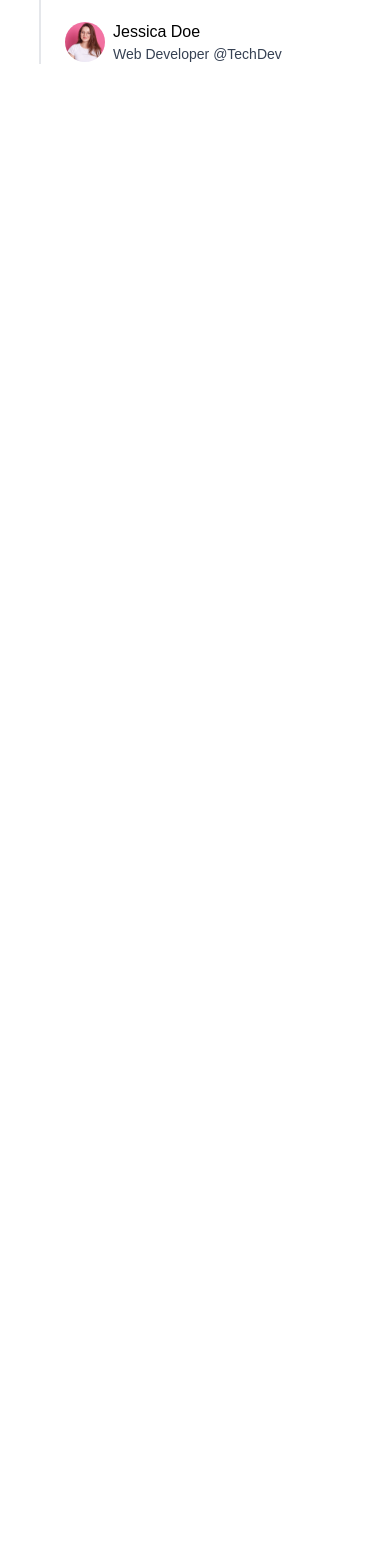
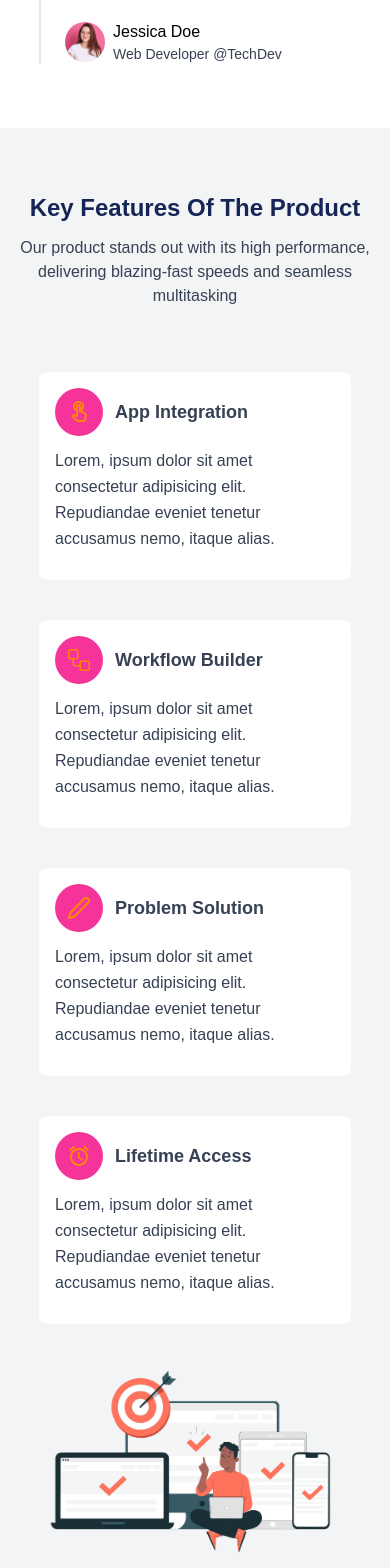
Before and after one commit to mohammadsalameen/TechDev, a Next.js app: page / in a window 390 px wide. Shown: the part 1760-3328 px from the top of the page. Built offline with nearby package versions, Linux system fonts and the light colour scheme; a web font is replaced by a local one.

Commit message:
responsive feature section

```diff
--- a/components/home/Home.tsx
+++ b/components/home/Home.tsx
@@ -1,12 +1,14 @@
 import React from 'react'
 import Hero from './hero/Hero'
 import About from './about/About'
+import Feature from './feature/Feature'
 
 const Home = () => {
   return (
     <div className='overflow-hidden h-[10000px]'>
       <Hero/>
       <About/>
+      <Feature/>
     </div>
   )
 }
--- /dev/null
+++ b/components/home/feature/Feature.tsx
@@ -0,0 +1,81 @@
+import React from 'react'
+import { GoWorkflow } from 'react-icons/go'
+import { LuPen } from 'react-icons/lu'
+import { MdAccessAlarm, MdOutlineTouchApp } from 'react-icons/md'
+import Image from 'next/image'
+
+const Feature = () => {
+  return (
+    <div className='bg-gray-100 pt-16 pb-16 '>
+      <div>
+        <h1 className='text-center text-2xl text-blue-950 font-bold '>Key Features Of The Product</h1>
+        <p className='mt-3 font-medium text-center text-gray-700 w-[90%] mx-auto sm:w-[70%] md:w-[50%]'>
+        Our product stands out with its high performance, delivering blazing-fast speeds and seamless multitasking
+        </p>
+      </div>
+      {/* Main grid  */}
+      <div className='w-[80%] mx-auto mt-16 grid grid-cols-1 lg:grid-cols-2 gap-10 items-center'>
+        {/* Inner grid  */}
+        <div className='grid grid-cols-1 md:grid-cols-2 gap-10 items-center'>
+            {/* First Box  */}
+            <div className='bg-white p-4 rounded-lg'>
+                <div className='flex items-center space-x-3'>
+                    {/* icon  */}
+                    <div className='w-12 h-12 rounded-3xl flex items-center justify-center bg-pink-500 bg-opacity-20 '>
+                        <MdOutlineTouchApp className = 'w-6 h-6 text-orange-400 '/>
+                    </div>
+                    {/* Heading  */}
+                    <h1 className='text-lg font-bold text-gray-700'>App Integration</h1>
+                </div>
+                <p className='mt-3 mb-3 text-gray-700 leading-relaxed'  >Lorem, ipsum dolor sit amet consectetur adipisicing elit. Repudiandae eveniet tenetur accusamus nemo, itaque alias.</p>
+            </div>
+
+             {/* second Box  */}
+             <div className='bg-white p-4 rounded-lg'>
+                <div className='flex items-center space-x-3'>
+                    {/* icon  */}
+                    <div className='w-12 h-12 rounded-3xl flex items-center justify-center bg-pink-500 bg-opacity-20 '>
+                        <GoWorkflow className = 'w-6 h-6 text-orange-400 '/>
+                    </div>
+                    {/* Heading  */}
+                    <h1 className='text-lg font-bold text-gray-700'>Workflow Builder</h1>
+                </div>
+                <p className='mt-3 mb-3 text-gray-700 leading-relaxed'  >Lorem, ipsum dolor sit amet consectetur adipisicing elit. Repudiandae eveniet tenetur accusamus nemo, itaque alias.</p>
+            </div>
+
+             {/* Third Box  */}
+             <div className='bg-white p-4 rounded-lg'>
+                <div className='flex items-center space-x-3'>
+                    {/* icon  */}
+                    <div className='w-12 h-12 rounded-3xl flex items-center justify-center bg-pink-500 bg-opacity-20 '>
+                        <LuPen className = 'w-6 h-6 text-orange-400 '/>
+                    </div>
+                    {/* Heading  */}
+                    <h1 className='text-lg font-bold text-gray-700'>Problem Solution</h1>
+                </div>
+                <p className='mt-3 mb-3 text-gray-700 leading-relaxed'  >Lorem, ipsum dolor sit amet consectetur adipisicing elit. Repudiandae eveniet tenetur accusamus nemo, itaque alias.</p>
+            </div>
+
+             {/* Fourth Box  */}
+             <div className='bg-white p-4 rounded-lg'>
+                <div className='flex items-center space-x-3'>
+                    {/* icon  */}
+                    <div className='w-12 h-12 rounded-3xl flex items-center justify-center bg-pink-500 bg-opacity-20 '>
+                        <MdAccessAlarm className = 'w-6 h-6 text-orange-400 '/>
+                    </div>
+                    {/* Heading  */}
+                    <h1 className='text-lg font-bold text-gray-700'>Lifetime Access</h1>
+                </div>
+                <p className='mt-3 mb-3 text-gray-700 leading-relaxed'  >Lorem, ipsum dolor sit amet consectetur adipisicing elit. Repudiandae eveniet tenetur accusamus nemo, itaque alias.</p>
+            </div>
+        </div>
+        {/* Image Content  */}
+        <div>
+            <Image src = '/images/f1.png' alt = 'feature' width={700} height={700}/>
+        </div>
+      </div>
+    </div>
+  )
+}
+
+export default Feature
```
